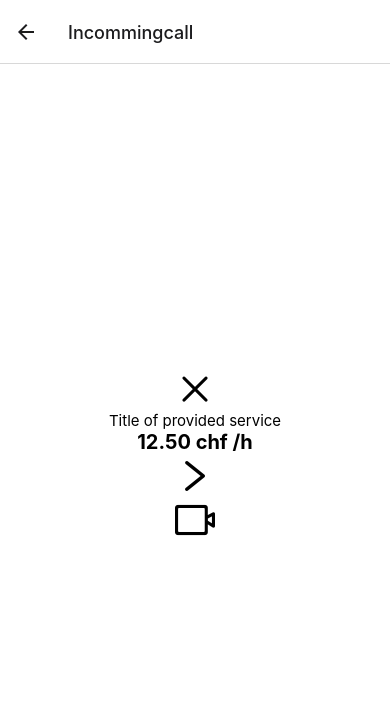
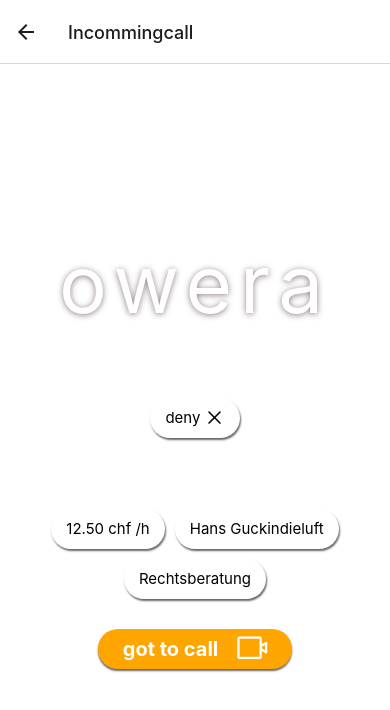
Before and after one commit to Owera-dev/owera9, a React Native app: screen /Incommingcall in a window 390 px wide. Shown: the top 710 px of the page. Built offline with nearby package versions, Linux system fonts and the light colour scheme; what expo-linking would draw is missing.

Commit message:
design update general

```diff
--- a/assets/designpattern/designpattern.tsx
+++ b/assets/designpattern/designpattern.tsx
@@ -55,12 +55,14 @@ const designpattern = StyleSheet.create({
     center: {
         alignItems: 'center',
         justifyContent: "center",
+        backgroundColor: 'rgba(0,0,0,0)',
     },
     left: {
         marginLeft: 10,
     },
     alignitems: {
         flexDirection: "row",
+        backgroundColor: 'rgba(0,0,0,0)',
     },
     actionsugestor: {
         borderRadius: 20,
@@ -76,7 +78,7 @@ const designpattern = StyleSheet.create({
         margin: 5,
         height: 40,
         alignSelf: 'flex-start',
-        paddingHorizontal: 15,
+        paddingHorizontal: 25,
         shadowColor: "#000",
         shadowOpacity: 0.6,
         shadowRadius: 2,
--- a/navigation/LinkingConfiguration.ts
+++ b/navigation/LinkingConfiguration.ts
@@ -33,7 +33,7 @@ const linking: LinkingOptions<RootStackParamList> = {
         },
       },
       Home: 'modal',
-      NotFound: '*',
+      Levelup: '*',
     },
   },
 };
--- a/navigation/index.tsx
+++ b/navigation/index.tsx
@@ -13,7 +13,7 @@ import { ColorSchemeName, Pressable } from 'react-native';
 import Colors from '../constants/Colors';
 import useColorScheme from '../hooks/useColorScheme';
 import HomeScreen from '../screens/HomeScreen';
-import NotFoundScreen from '../screens/NotFoundScreen';
+import LevelupScreen from '../screens/LevelupScreen';
 import SearchScreen from '../screens/SearchScreen';
 import SavedScreen from '../screens/SavedScreen';
 import ServeScreen from '../screens/ServeScreen';
@@ -52,9 +52,9 @@ function RootNavigator() {
         options={{ headerShown: false }}
       />
       <Stack.Screen
-        name="NotFound"
-        component={NotFoundScreen}
-        options={{ title: 'Oops!' }}
+        name="Levelup"
+        component={LevelupScreen}
+        options={{ title: 'Levelup' }}
       />
       <Stack.Screen
         name="Callendforcustomer"
--- a/screens/IncommingcallScreen.tsx
+++ b/screens/IncommingcallScreen.tsx
@@ -1,5 +1,5 @@
 import { StatusBar } from 'expo-status-bar';
-import { Platform, StyleSheet } from 'react-native';
+import { Platform, StyleSheet, Pressable } from 'react-native';
 import { AntDesign } from '@expo/vector-icons';
 import { RootStackScreenProps } from '../types';
 import { Text, View } from '../components/Themed';
@@ -8,25 +8,57 @@ import {designpattern} from "../assets/designpattern/designpattern";
 export default function IncommingcallScreen({ navigation }: RootStackScreenProps<'Home'>) {
   return (
     <View style={designpattern.container}>
-
+      <View style={designpattern.center}>
+        <Text style={designpattern.logo}>owera</Text>
+      </View>
+      <View style={designpattern.separator}/>
+      <View style={designpattern.center}>
+        <Pressable style={designpattern.buttondefault}>
+          <View style={designpattern.alignitems}>
+            <View style={designpattern.center}>
+              <Text style={designpattern.normal}>deny </Text>
+            </View>
             <AntDesign
-        onPress={() => null}
               name="close"
-        size={40}
+              size={20}
               color="black"
             />
-      <Text style={designpattern.normal}>Title of provided service</Text>
-      <Text style={designpattern.title}>12.50 chf /h</Text>
-        <AntDesign
-          name="right"
-          size={40}
-          color="black"
-        />
+          </View>
+        </Pressable>
+      </View>
+      <View style={designpattern.separator}/>
+      <View style={designpattern.alignitems}>
+        <View style={designpattern.center}>
+          <View style={designpattern.buttondefault}>
+            <Text style={designpattern.normal}>12.50 chf /h</Text>
+          </View>
+        </View>
+        <View style={designpattern.center}>
+          <View style={designpattern.buttondefault}>
+            <Text style={designpattern.normal}>Hans Guckindieluft</Text>
+          </View>
+        </View>
+      </View>
+      <View style={designpattern.center}>
+        <View style={designpattern.buttondefault}>
+          <Text style={designpattern.normal}>Rechtsberatung</Text>
+        </View>
+      </View>
+      <View style={designpattern.separatorsmall}/>
+      <View style={designpattern.center}>
+        <Pressable style={designpattern.buttonprimary}>
+          <View style={designpattern.alignitems}>
+            <View style={designpattern.center}>
+              <Text style={designpattern.titletextprimebutton}>got to call    </Text>
+            </View>
             <AntDesign
               name="videocamera"
-          size={40}
-          color="black"
+              size={30}
+              color="white"
             />
+          </View>
+        </Pressable>
+      </View>
       <StatusBar style={Platform.OS === 'ios' ? 'light' : 'auto'} />
     </View>
   );
--- /dev/null
+++ b/screens/LevelupScreen.tsx
@@ -0,0 +1,37 @@
+import { StyleSheet, TouchableOpacity } from 'react-native';
+import {designpattern} from "../assets/designpattern/designpattern";
+import { AntDesign } from '@expo/vector-icons';
+import { Text, View } from '../components/Themed';
+import { RootStackScreenProps } from '../types';
+
+export default function LevelupScreen({ navigation }: RootStackScreenProps<'Levelup'>) {
+  return (
+    <View style={designpattern.container}>
+      <View style={designpattern.center}>
+        <AntDesign name="setting" size={80} color="lightgrey"/>
+      </View>
+      <View style={designpattern.separator}/>
+      <View style={designpattern.center}>
+        <View style={designpattern.buttondefault}>
+            <Text style={designpattern.title}>improvement</Text>
+        </View>
+      </View>
+      <View style={designpattern.center}>
+        <View style={designpattern.buttondefault}>
+            <Text style={designpattern.normal}>system update or else</Text>
+        </View>
+      </View>
+      <View style={designpattern.center}>
+        <View style={designpattern.buttondefault}>
+            <Text style={designpattern.normal}>close & restart...</Text>
+        </View>
+      </View>
+      <View style={designpattern.separator}/>
+      <View style={designpattern.center}>
+        <View style={designpattern.buttondefault}>
+            <Text style={designpattern.normal}>because we`re working to get the best</Text>
+        </View>
+      </View>
+    </View>
+  );
+}
--- a/screens/LoginScreen.tsx
+++ b/screens/LoginScreen.tsx
@@ -15,6 +15,7 @@ export default function LoginScreen() {
       </View>
       <View style={designpattern.separator}/>
       <View style={designpattern.center}>
+        <View style={designpattern.alignitems}>
           <TextInput
             style={designpattern.inputactionrequired}
             onChangeText={onChangeText}
@@ -22,8 +23,6 @@ export default function LoginScreen() {
             placeholder="e-mail"
             placeholderTextColor="black"
           />
-      </View>
-      <View style={designpattern.center}>
           <TextInput
             style={designpattern.inputactionrequired}
             onChangeText={onChangeText}
@@ -32,14 +31,16 @@ export default function LoginScreen() {
             placeholderTextColor="black"
           />
         </View>
+      </View>
       <View style={designpattern.center}>
         <Pressable style={designpattern.buttonprimary} >
           <Text style={designpattern.normaltextprimebutton}>Login</Text>
         </Pressable>
       </View>
+      <View style={designpattern.separator}/>
       <View style={designpattern.center}>
         <Pressable style={designpattern.buttondefault} >
-          <Text style={designpattern.normal}>Signup</Text>
+          <Text style={designpattern.normal}>go to signup</Text>
         </Pressable>
       </View>
       <StatusBar style={Platform.OS === 'ios' ? 'light' : 'auto'} />
--- a/screens/NotFoundScreen.tsx
+++ /dev/null
@@ -1,16 +0,0 @@
-import { StyleSheet, TouchableOpacity } from 'react-native';
-import {designpattern} from "../assets/designpattern/designpattern";
-
-import { Text, View } from '../components/Themed';
-import { RootStackScreenProps } from '../types';
-
-export default function NotFoundScreen({ navigation }: RootStackScreenProps<'NotFound'>) {
-  return (
-    <View style={designpattern.container}>
-      <Text style={designpattern.title}>This screen doesn't exist.</Text>
-      <TouchableOpacity onPress={() => navigation.replace('Root')}>
-        <Text style={designpattern.linkText}>Go to home screen!</Text>
-      </TouchableOpacity>
-    </View>
-  );
-}
--- a/screens/SavedScreen.tsx
+++ b/screens/SavedScreen.tsx
@@ -19,7 +19,7 @@ export default function SavedScreen({ navigation }: RootTabScreenProps<'Saved'>)
 
   const Provideroffline = () => (
     <TouchableOpacity style={designpattern.buttondefault}>
-      <AntDesign name="videocamera" size={30} color="lightgrey"/>
+      <AntDesign name="videocamera" size={25} color="lightgrey"/>
     </TouchableOpacity>
   );
 
--- a/screens/SearchScreen.tsx
+++ b/screens/SearchScreen.tsx
@@ -59,8 +59,8 @@ export default function SearchScreen({ navigation }: RootTabScreenProps<'Search'
           onPress={() => navigation.navigate("Incommingcall")}
           />
       <Button
-          title="NotFound"
-          onPress={() => navigation.navigate("NotFound")}
+          title="Levelup"
+          onPress={() => navigation.navigate("Levelup")}
           />
       <Button
           title="Callendforcustomer"
--- a/types.tsx
+++ b/types.tsx
@@ -16,7 +16,7 @@ declare global {
 export type RootStackParamList = {
   Root: NavigatorScreenParams<RootTabParamList> | undefined;
   Home: undefined;
-  NotFound: undefined;
+  Levelup: undefined;
   Callendforcustomer: undefined;
   Callendprovider: undefined;
   Contract: undefined;
```
Also changed, not shown: screens/SignupScreen.tsx (+8 -6 lines). Lines whose indentation alone changed are shown as unchanged.
